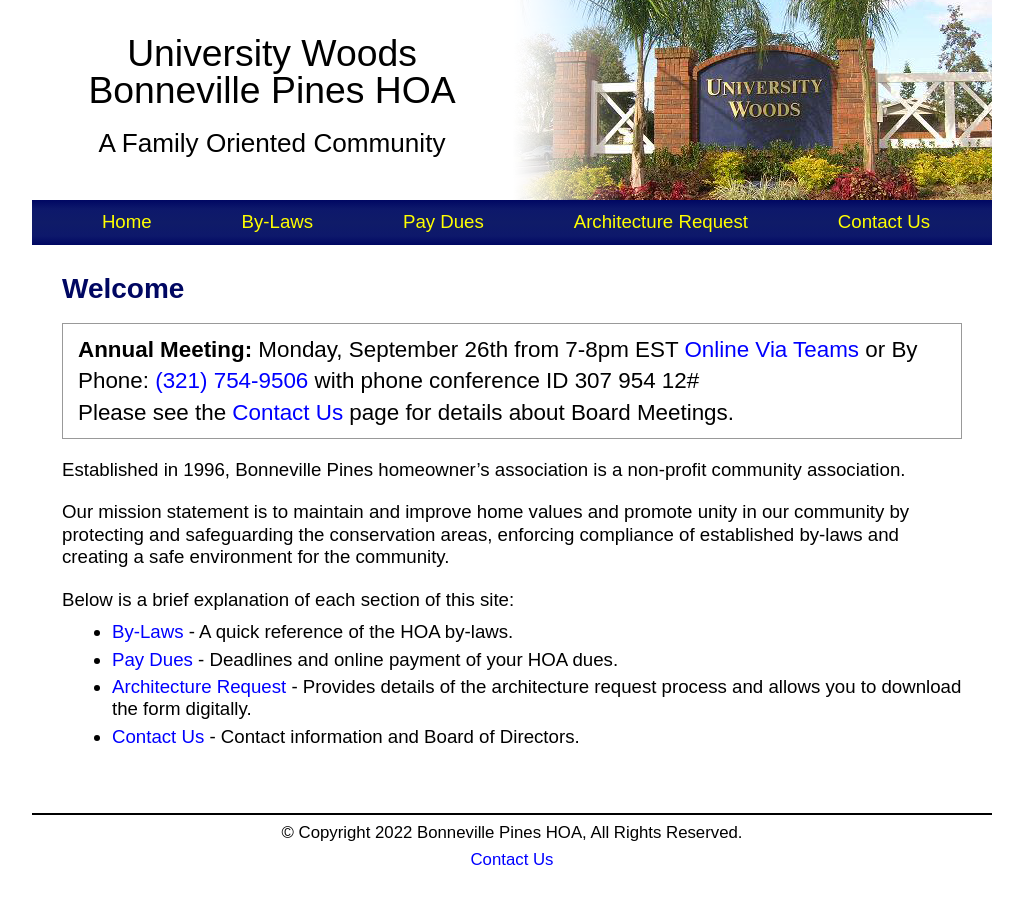
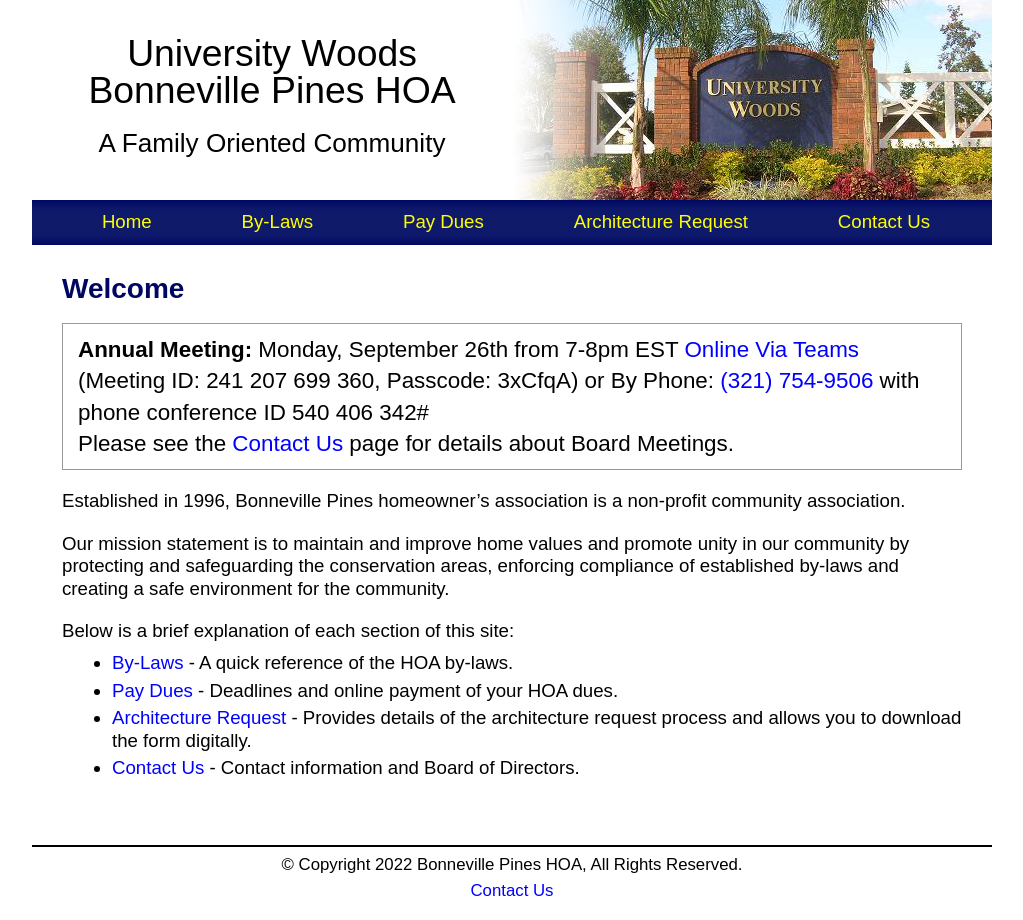
Before and after one commit to bphoa/website, a Jekyll site: the page built from index.md, in a window 1280 px wide. Shown: the whole page, without its empty margins (128-1151 px from the left). Built offline with Jekyll 4.4.1, drawn with Linux system fonts in a browser that asks for light colours.

Commit message:
Update Teams info

```diff
--- a/index.md
+++ b/index.md
@@ -3,7 +3,7 @@ layout: page
 title: Welcome
 ---
 
-**Annual Meeting:** Monday, September 26th from 7-8pm EST [Online Via Teams](https://teams.microsoft.com/l/meetup-join/19%3ameeting_MmY4ZGY3MWQtODYzZS00YjAzLTlmNDAtYzc4MTU5OWUyMTUx%40thread.v2/0?context=%7b%22Tid%22%3a%22a1cf3136-ea50-4354-ad39-345d96aeab4c%22%2c%22Oid%22%3a%22f0ada0c0-6bc6-494a-94e2-e93bbd59498c%22%7d) or By Phone: <a href="tel:+13217549506">(321) 754-9506</a> with phone conference ID 307 954 12# \\
+**Annual Meeting:** Monday, September 26th from 7-8pm EST [Online Via Teams](https://www.microsoft.com/en-us/microsoft-teams/join-a-meeting) (Meeting ID: 241 207 699 360, Passcode: 3xCfqA) or By Phone: <a href="tel:+13217549506">(321) 754-9506</a> with phone conference ID 540 406 342# \\
 Please see the [Contact Us](contact) page for details about Board Meetings.
 {: .alert}
 
```
